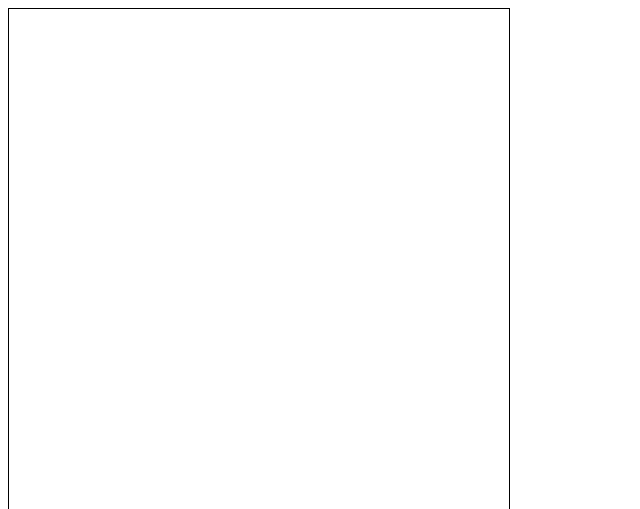
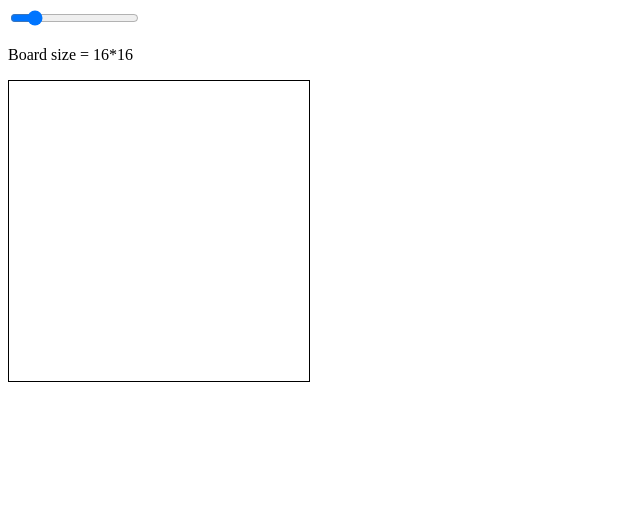
Before and after one commit to Chetankumar71297/Etch_a_Sketch, a plain HTML site: page index.html in a window 1280 px wide. Shown: the top 509 px of the page, without its empty margins (0-640 px from the left). Drawn offline with Linux system fonts and the light colour scheme.

Commit message:
Make dynamic board
now board is changing it size(pixels) also
previous problem is solved.

```diff
--- a/index.html
+++ b/index.html
@@ -9,6 +9,10 @@
     <title>Document</title>
 </head>
 <body>
+    <div class="slidecontainer">
+        <input type="range" min="1" max="100" value="16" class="slider" id="myRange">
+    </div>
+    <p id="boardSize"></p>
     <div id="container">
 
     </div>
--- a/script.js
+++ b/script.js
@@ -1,19 +1,30 @@
 // Make 16*16 grid
 const defaultColor = 'black';
-const defaultPixel = 16;
+let slider = document.getElementById('myRange');
+const defaultPixel = slider.value;
+let boardSize = document.getElementById('boardSize');
+boardSize.innerText = `Board size = ${defaultPixel}`+'*'+`${defaultPixel}`;
 
 let penColor = defaultColor;
 let boardPixel = defaultPixel;
 
-
+// Update the current board size value (each time you drag the slider handle)
+slider.oninput = function() {
+    boardPixel = this.value;
+    boardSize.innerText = `Board size = ${boardPixel}`+'*'+`${boardPixel}`;
+    sketchBoard();
+  }
 let board = document.createElement('div');
-board.style.cssText = 'display: grid; width: 500px; height: 500px; border: 1px solid black;';
+board.style.cssText = 'display: grid; width: 300px; height: 300px; border: 1px solid black;';
+sketchBoard();
+function sketchBoard() {
 board.style.gridTemplateColumns = `repeat(${boardPixel},1fr)`;
 board.style.gridTemplateRows = `repeat(${boardPixel},1fr)`;
 board.classList.add('board');
 document.getElementById('container').appendChild(board);
 
-for (let i = boardPixel; i < (boardPixel*boardPixel); i++){
+
+    for (let i = 0; i < (boardPixel*boardPixel); i++){
         let boardEliment = document.createElement('div');
         //boardEliment.innerText = "c";
         boardEliment.classList.add("pixel");
@@ -21,6 +32,7 @@ for (let i = boardPixel; i < (boardPixel*boardPixel); i++){
         boardEliment.addEventListener('mousedown',changeColor);
         //boardEliment.style.cssText = 'display: grid; width: 500px; height: 500px;';
         board.appendChild(boardEliment);
+    }
 }
 
 let mouseDown = false;
--- a/style.css
+++ b/style.css
@@ -0,0 +1,3 @@
+.slidecontainer {
+    width: 100%; /* Width of the outside container */
+  }
```
Lines whose indentation alone changed are shown as unchanged.
